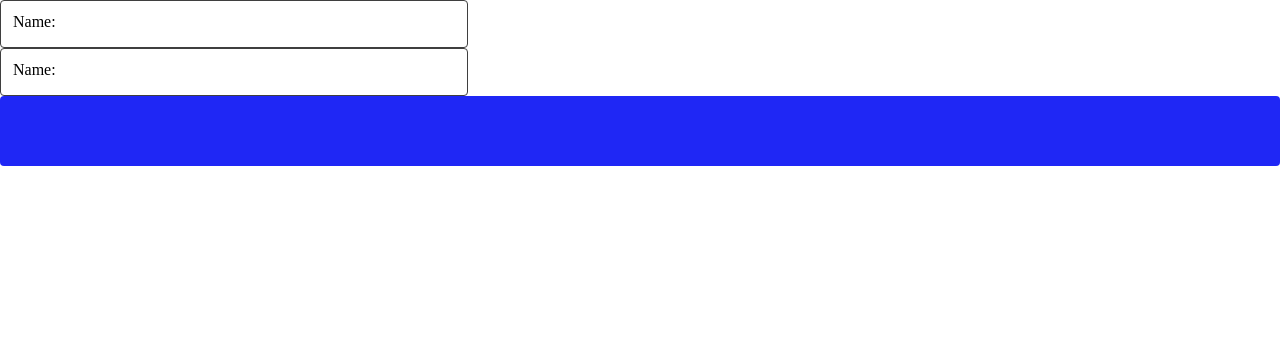
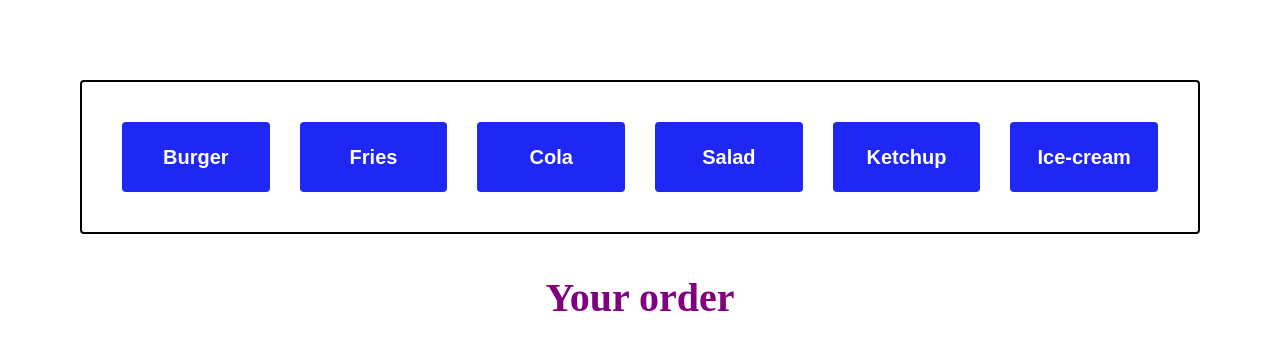
Before and after one commit to MukhlisHasanov/react-cohort-42-1, a React (Create React App) app: page / in a window 1280 px wide. Shown: the top 350 px of the page. Built offline with nearby package versions, Linux system fonts and the light colour scheme.

Commit message:
lesson_05

```diff
--- a/src/App.jsx
+++ b/src/App.jsx
@@ -3,14 +3,17 @@
 import Lesson_02 from "./lessons/Lesson_02/Lesson_02";
 import Lesson_03 from "./lessons/Lesson_03/Lesson_03";
 import Lesson_04 from "./lessons/Lesson_04/Lesson_04";
+import Lesson_05 from "./lessons/Lesson_05/Lesson_05";
+
 // HOMEWORKS
 import Homework_02 from "./homeworks/Homework_02/Homework_02";
-import Homework_03 from "./homeworks/Homework_03/Homework_03"
+import Homework_03 from "./homeworks/Homework_03/Homework_03";
+// import Homework_04 from "./homeworks/Homework_04/Homework_04";
 
 // CONSULTATIONS
+import Consultation_02 from "./consultations/Consultation_02/Consultaton_02";
 
 import "./App.css";
-import Consultation_02 from "./consultations/Consultation_02/Consultation_02";
 
 // Правила компонентов:
 // 1. Названия пишем с большой буквы
@@ -25,11 +28,13 @@ function App() {
       {/* <Lesson_02 /> */}
       {/* <Lesson_03 /> */}
       {/* <Lesson_04 /> */}
+      <Lesson_05 />
       {/* Consultations */}
       {/* <Consultation_02 /> */}
       {/* Homeworks */}
       {/* <Homework_02 /> */}
-      <Homework_03 />
+      {/* <Homework_03 /> */}
+      {/* <Homework_04 /> */}
     </div>
   );
 }
--- /dev/null
+++ b/src/lessons/Lesson_05/Lesson_05.jsx
@@ -0,0 +1,82 @@
+import { useState } from "react";
+import { v4 } from "uuid";
+
+import Button from "../../components/Button/Button";
+
+import "./styles.css";
+
+// Пример работы метода map
+// Нужно создать новый массив на основании numbers, в котором все элементы будут уможенны на 2
+// const numbers = [1, 2, 3, 4, 5];
+// const updatedNumbers = numbers.map((number) => {
+//   return number * 2;
+// });
+
+function Lesson_05() {
+  const [ingredients, setIngredients] = useState([]);
+  const ingredientButtonNames = [
+    "Burger",
+    "Fries",
+    "Cola",
+    "Salad",
+    "Ketchup",
+    "Ice-cream",
+  ];
+
+  console.log(v4());
+
+  // В ingredientButtons мы будем хранить массивв JSX компонентов
+  const ingredientButtons = ingredientButtonNames.map((ingredient) => {
+    const addIngredient = () => {
+      setIngredients((prevValue) => {
+        return [...prevValue, ingredient];
+      });
+    };
+
+    return (
+      <div key={v4()} className="ingredient-button-control">
+        <Button name={ingredient} onClick={addIngredient} />
+      </div>
+    );
+  });
+
+  const orderList = ingredients.map((ingr) => {
+    return (
+      <li key={v4()} className="ingredient">
+        {ingr}
+      </li>
+    );
+  });
+
+  return (
+    <div className="lesson05-wrapper">
+      <div className="ingredient-buttons-container">
+        {ingredientButtons}
+        {/* <div className="ingredient-button-control">
+          <Button name="Burger" />
+        </div>
+        <div className="ingredient-button-control">
+          <Button name="Fries" />
+        </div>
+        <div className="ingredient-button-control">
+          <Button name="Cola" />
+        </div>
+        <div className="ingredient-button-control">
+          <Button name="Salad" />
+        </div>
+        <div className="ingredient-button-control">
+          <Button name="Ketchup" />
+        </div>
+        <div className="ingredient-button-control">
+          <Button name="Ice-creem" />
+        </div> */}
+      </div>
+      <div className="ingredients-container">
+        <p className="ingredients-title">Your order</p>
+        <ol>{orderList}</ol>
+      </div>
+    </div>
+  );
+}
+
+export default Lesson_05;
--- /dev/null
+++ b/src/lessons/Lesson_05/styles.css
@@ -0,0 +1,40 @@
+.lesson05-wrapper {
+  display: flex;
+  flex-direction: column;
+  align-items: center;
+  flex: 1;
+  padding: 80px;
+  gap: 40px;
+}
+
+.ingredient-buttons-container {
+  display: flex;
+  gap: 30px;
+  min-width: 700px;
+  max-width: 100%;
+  height: fit-content;
+  padding: 40px;
+  border: 2px solid black;
+  border-radius: 4px;
+}
+
+.ingredient-button-control {
+  width: 200px;
+}
+
+.ingredients-container {
+  display: flex;
+  flex-direction: column;
+  gap: 30px;
+}
+
+.ingredients-title {
+  font-size: 40px;
+  font-weight: bold;
+  color: purple;
+}
+
+.ingredient {
+  font-size: 30px;
+  font-weight: bold;
+}
```
Also changed, not shown: package.json (+2 -5 lines), 1 other file (tests, documents, lock files or other folders).
